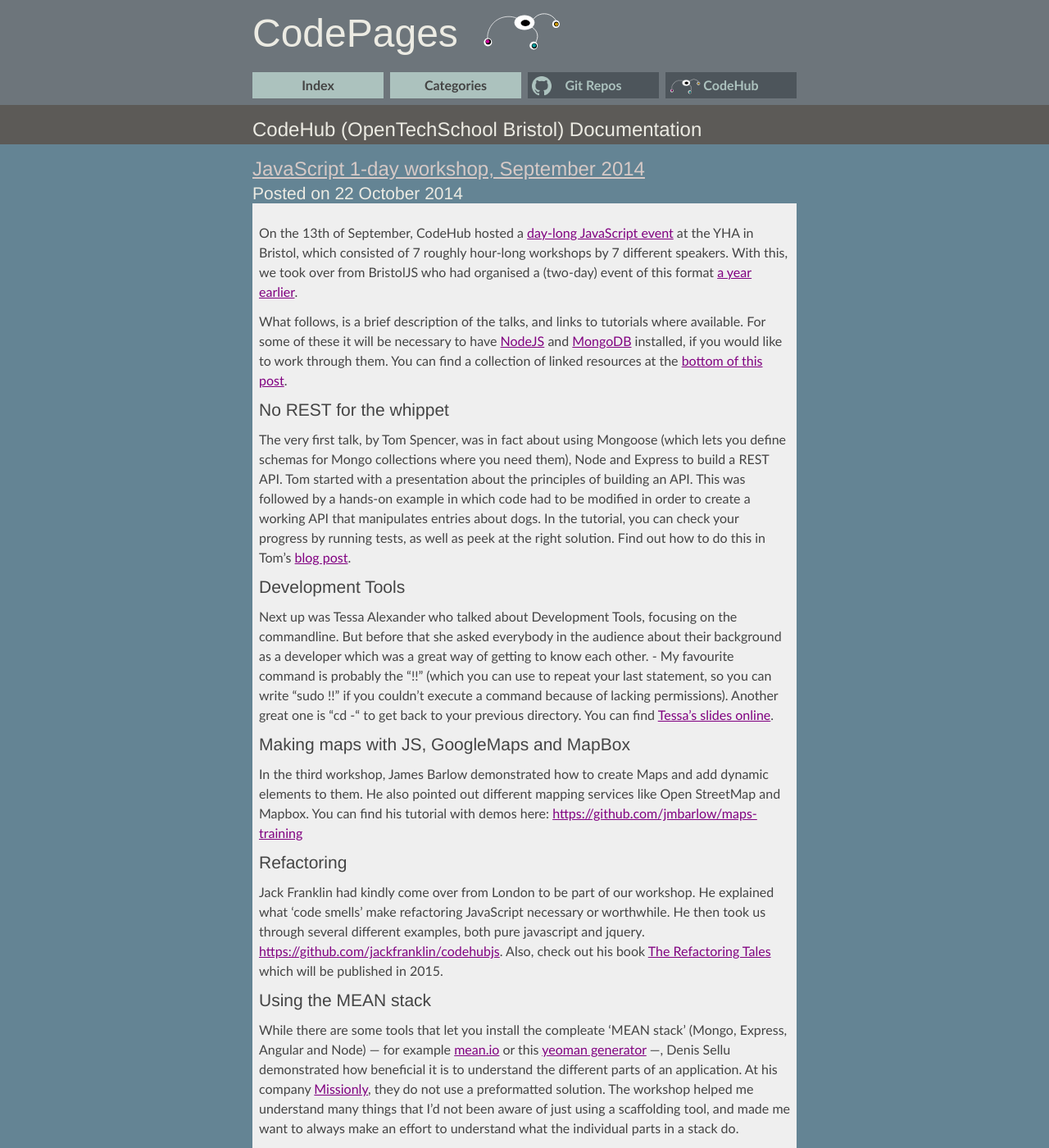
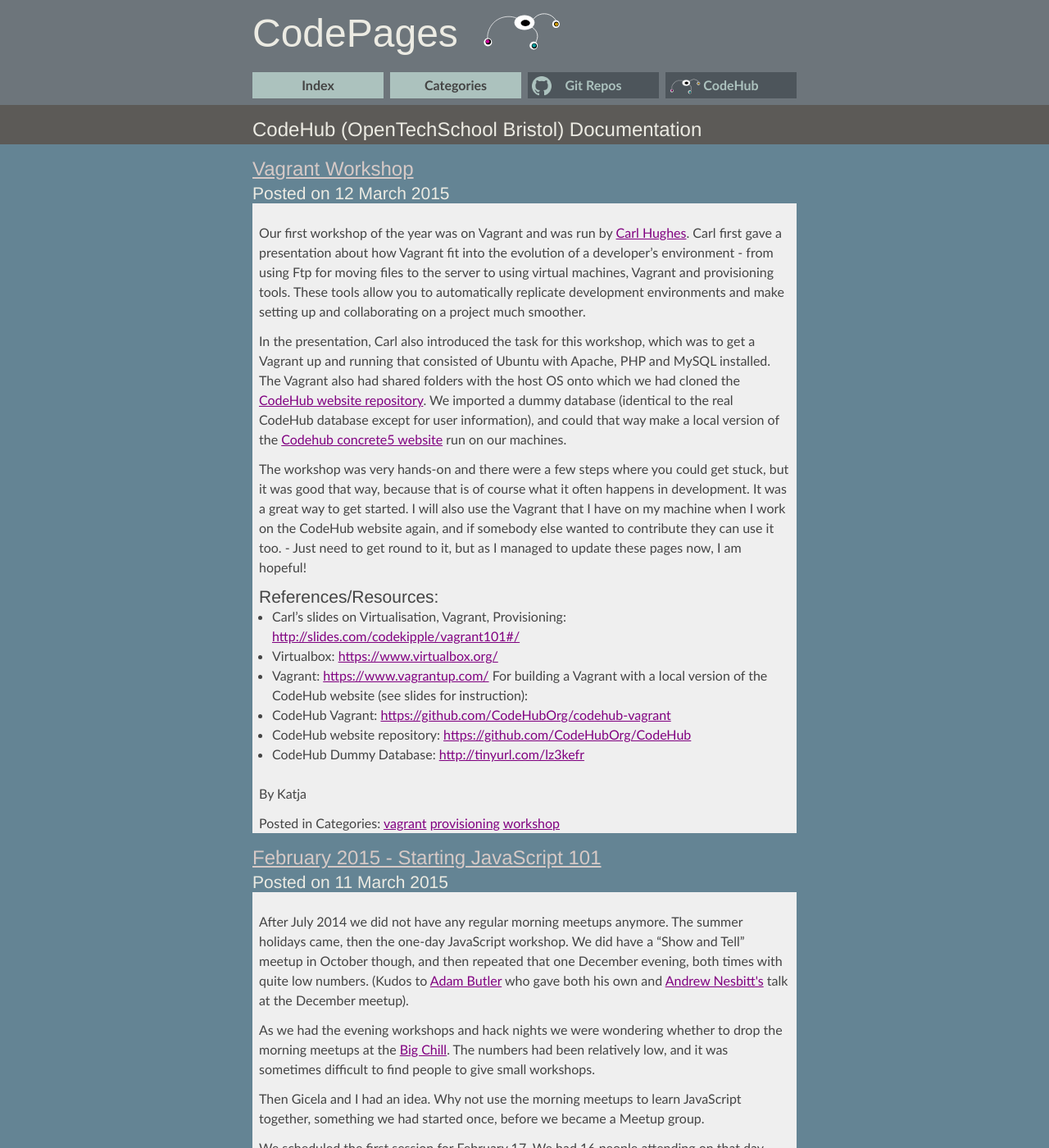
Before and after one commit to CodeHubOrg/codehuborg.github.io, a Jekyll site: the page built from index.html, in a window 1280 px wide and 1400 px high. Shown: the whole window at 82% size. Built offline with Jekyll 4.4.1, drawn with Linux system fonts in a browser that asks for light colours; some web fonts are replaced; some of the changed text lies outside the part shown.

Commit message:
add new posts

```diff
--- a/_posts/2014-07-20-workshop-testing.md
+++ b/_posts/2014-07-20-workshop-testing.md
@@ -7,6 +7,7 @@
 - testing
 - jasmine
 - node
+- workshop
 ---
 
 Our second evening workshop was on Testing. Tom Buckley-Houston gave an introduction into the philosophy and the principles behind testing in software development, as well as giving many live coding examples. I really liked the analogy, that testing is, in a way, as "necessary" as friends are.
--- a/_posts/2014-10-22-javascript-one-day-workshop.md
+++ b/_posts/2014-10-22-javascript-one-day-workshop.md
@@ -11,6 +11,7 @@
 - express
 - mongo
 - maps
+- workshop
 ---
 
 On the 13th of September, CodeHub hosted a [day-long JavaScript event](http://www.meetup.com/CodeHub-Bristol/events/196402012/) at the YHA in Bristol, which consisted of 7 roughly hour-long workshops by 7 different speakers. With this, we took over from BristolJS who had organised a (two-day) event of this format [a year earlier](http://www.meetup.com/BristolJS/events/130960852).
--- /dev/null
+++ b/_posts/2015-03-09-first-bristol-hack-night.md
@@ -0,0 +1,16 @@
+---
+layout: post
+title: October 2014 - Start of Bristol Hack Nights
+author: Katja
+categories:
+- hacknight
+---
+The first 'Bristol Hack Night' took place on October 21st 2014. The hack nights were the idea of, and are run by, [Jeff Schomay](http://twitter.com/jschomay). Jeff is a JavaScript developer and writer from America who moved to Bristol at the start of 2014. Jeff had previously lived in L.A., where there were several JavaScript hack nights taking place every week, mostly at offices after work hours. He was missing that here, so decided to set one up on his own. He suggested it through our Meetup pages, so I met up with him and as it fit in well with CodeHub we started planning the first hack night, as well as the HTML5 games workshop.
+
+At the hack nights, everybody can just bring anything they want to work on. There is pizza and drinks. At the beginning everybody says what they are planning to work on, so people with shared interests can compare notes or help each other out. The first meetup had 23 participants if I remember right, then there was a stretch with sometimes just over 10 people, but after a while it really picked up and now it is more like 20 people per meetup.
+
+I have not always been able to write much code, some of these hack nights turned more into "chat nights" for me, but there\'s at least one side project, an advent calender built with Node/Express and ReactJS, that I owe to the hack nights, where people gave me some crucial pointers.
+
+At the time of writing, the hack nights have been running for over 6 months, and are about to relocate from their initial home at the [Engine Shed](http://www.engine-shed.co.uk/) to the offices of [Bluespeck Financial/Momentum Financial Technology](http://www.bluespeckfinancial.co.uk/) - who sponsor the hack nights.
+
+I am looking forward to the next half year, when the hack nights will actually take place in daylight!
--- /dev/null
+++ b/_posts/2015-03-10-workshop-html5-games-with-phaser.md
@@ -0,0 +1,30 @@
+---
+layout: post
+title: Intro to HTML5 Game development and PhaserJS
+author: Katja
+categories:
+- javascript
+- html5
+- games
+- phaser
+- workshop
+---
+
+In November of 2014 Jeff Schomay ran a HTML5 games workshop, in which he demonstrated how to make a Shooter game with [PhaserJS](http://phaser.io/).
+
+Jeff covered a lot of code in this session, and ended up with a [very slick game](http://jsbin.com/humivu/27/).
+
+![Phaser website image](/img/phaser.jpg)
+![Jeff Shooter Game with Phaser](/img/phaserfire.jpg)
+
+Jeff has published the tutorial on his site, you can find the steps to create the game here:
+
+[Part 1 – Setting up the player and world](http://codeperfectionist.com/articles/phaser-js-tutorial-building-a-polished-space-shooter-game-part-1/)
+[Part 2 – Power up the player’s ship](http://codeperfectionist.com/articles/phaser-js-tutorial-building-a-polished-space-shooter-game-part-2/)
+[Part 3 – Adding enemies](http://codeperfectionist.com/articles/phaser-js-tutorial-building-a-polished-space-shooter-game-part-3/)
+[Part 4 – Pacing](http://codeperfectionist.com/articles/phaser-js-tutorial-building-a-polished-space-shooter-game-part-4/)
+[Part 5 – Boss level!](http://codeperfectionist.com/articles/phaser-js-tutorial-building-a-polished-space-shooter-game-part-5/)
+
+As an additional treat, Richard Davey, the creator of Phaser, was at the event to answer questions about Phaser. He talked about the day to day development work, creating games for the BBC, the challenges of testing, the beginning of Phaser and its upcoming features and products built on it ([Cbbc\'s Technobabble Game Maker](http://www.bbc.co.uk/cbbc/games/make-it-technobabble-game-maker) and a new version of [Scratch](https://scratch.mit.edu/)).
+
+If you are interested in updates to Phaser you can read about its development on Richard Davey's blog [Photonstorm.com](http://www.photonstorm.com)
--- /dev/null
+++ b/_posts/2015-03-11-JavaScript101.md
@@ -0,0 +1,19 @@
+---
+layout: post
+title: February 2015 - Starting JavaScript 101
+author: Katja
+categories:
+- javascript
+- study_group
+---
+After July 2014 we did not have any regular morning meetups anymore. The summer holidays came, then the one-day JavaScript workshop. We did have a "Show and Tell" meetup in October though, and then repeated that one December evening, both times with quite low numbers. (Kudos to [Adam Butler](http://twitter.com/labfoo) who gave both his own and [Andrew Nesbitt\'s](http://twitter.com/teabass) talk at the December meetup).
+
+As we had the evening workshops and hack nights we were wondering whether to drop the morning meetups at the [Big Chill](http://wearebigchill.com/venues/bristol/). The numbers had been relatively low, and it was sometimes difficult to find people to give small workshops.
+
+Then Gicela and I had an idea. Why not use the morning meetups to learn JavaScript together, something we had started once, before we became a Meetup group.
+
+We scheduled the first session for February 17. We had 16 people attending on that day, which was way more than we had ever had for a morning Meetup. It was a very friendly, communicative and diverse group of people. After a round of introductions I talked people through using the browser console, and then running some scripts in there involving JavaScript's simple data types. I think this worked well to make sure everybody could start at least from that base level. It was great seeing that some discussions started around some of the concepts.
+
+We've had a second session in the meantime, and it seems that a core group of people who are quite commited to this is forming. We also had people presenting on GitHub or on personal projects. And again we had discussions about programming concepts. We did not get to code as much as planned in the second session, but want to focus on that for the third.
+
+All in all this meetup seems to be off to a good start. Also, Eloquent JavaScript is a brilliant book, not only about JavaScript, but about programming in general. If all we achieve is working through that by keeping each other motivated, that would already be a lot. But it would be a nice bonus if we actually managed to build something together. That is challenging, as I know from last year, but I want to at least give it a try.
--- /dev/null
+++ b/_posts/2015-03-12-workshop-vagrant.md
@@ -0,0 +1,26 @@
+---
+layout: post
+title: Vagrant Workshop
+author: Katja
+categories:
+- vagrant
+- provisioning
+- workshop
+---
+
+Our first workshop of the year was on Vagrant and was run by [Carl Hughes](http://twitter.com/codekipple). Carl first gave a presentation about how Vagrant fit into the evolution of a developer's environment - from using Ftp for moving files to the server to using virtual machines, Vagrant and provisioning tools. These tools allow you to automatically replicate development environments and make setting up and collaborating on a project much smoother.
+
+In the presentation, Carl also introduced the task for this workshop, which was to get a Vagrant up and running that consisted of Ubuntu with Apache, PHP and MySQL installed. The Vagrant also had shared folders with the host OS onto which we had cloned the [CodeHub website repository](). We imported a dummy database (identical to the real CodeHub database except for user information), and could that way make a local version of the [Codehub concrete5 website](http://codehub.org.uk) run on our machines.
+
+The workshop was very hands-on and there were a few steps where you could get stuck, but it was good that way, because that is of course what it often happens in development. It was a great way to get started. I will also use the Vagrant that I have on my machine when I work on the CodeHub website again, and if somebody else wanted to contribute they can use it too. - Just need to get round to it, but as I managed to update these pages now, I am hopeful!
+
+### References/Resources:
+
+- Carl's slides on Virtualisation, Vagrant, Provisioning: [http://slides.com/codekipple/vagrant101#/](http://slides.com/codekipple/vagrant101#/)
+- Virtualbox: [https://www.virtualbox.org/](https://www.virtualbox.org/)
+- Vagrant: [https://www.vagrantup.com/](https://www.vagrantup.com/)
+For building a Vagrant with a local version of the CodeHub website (see slides for instruction):
+- CodeHub Vagrant: [https://github.com/CodeHubOrg/codehub-vagrant](https://github.com/CodeHubOrg/codehub-vagrant)
+- CodeHub website repository: [https://github.com/CodeHubOrg/CodeHub](https://github.com/CodeHubOrg/CodeHub)
+- CodeHub Dummy Database: [http://tinyurl.com/lz3kefr](http://tinyurl.com/lz3kefr)
+<br />&nbsp;<br />
```
Also changed, not shown: img/phaser.jpg (added), img/phaserfire.jpg (added).
